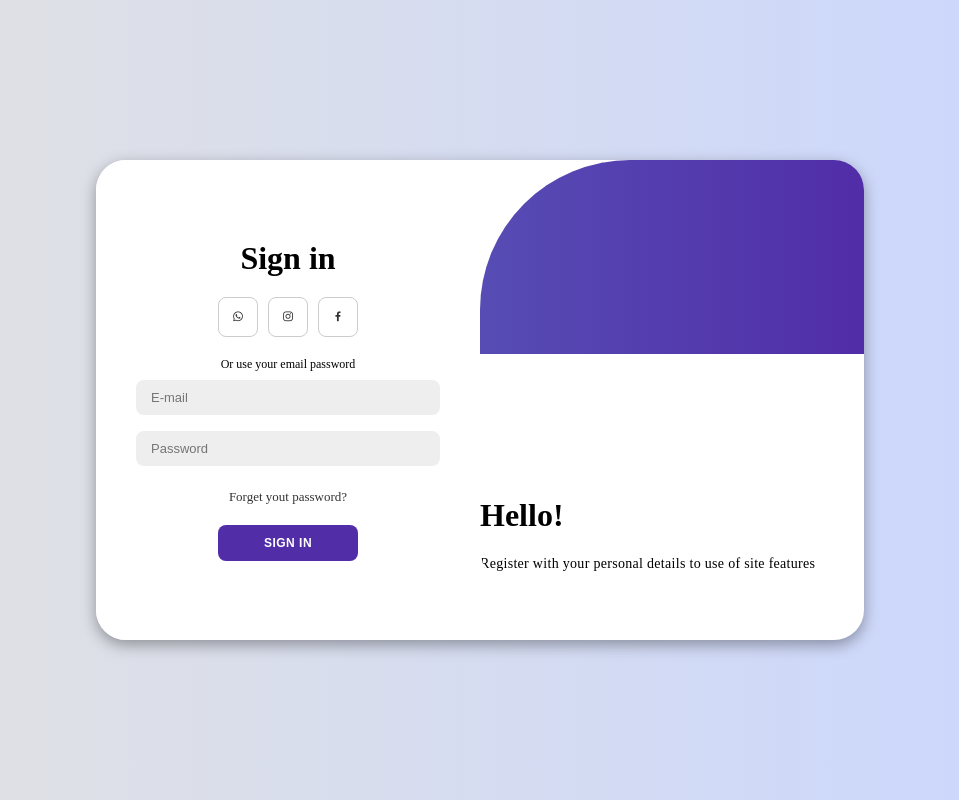
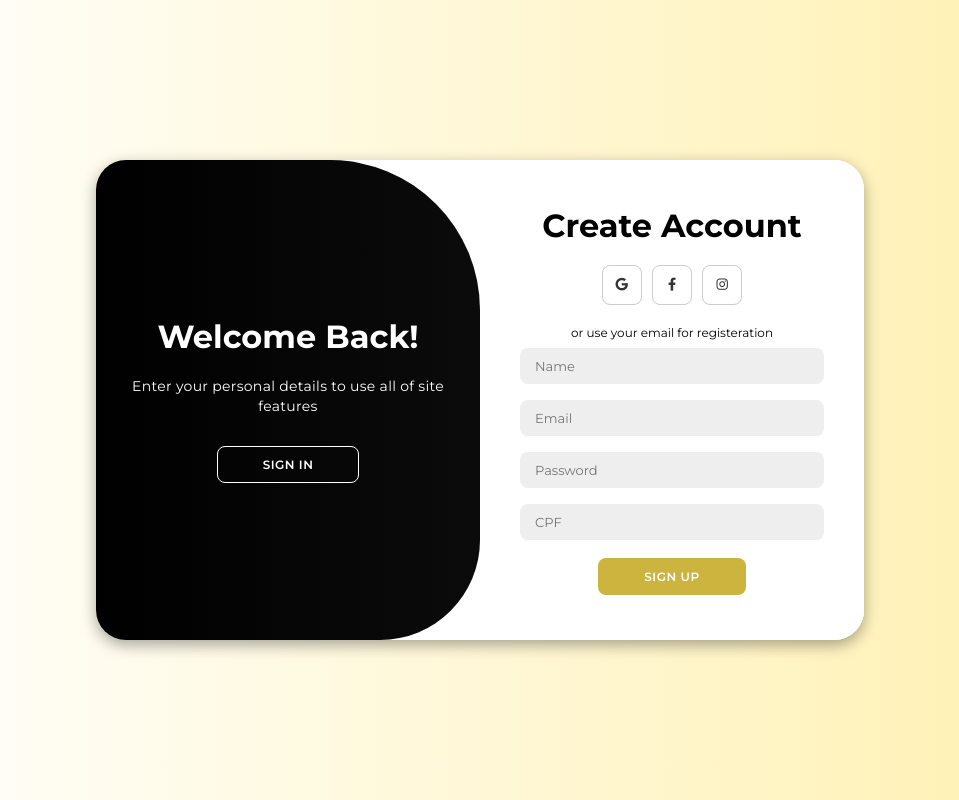
Before and after one commit to TaiSalvador/Trabalho-Final, a website: page Frontend/Login-e-create.html in a window 1280 px wide. Both pictures are taken after a click on the button "SIGN UP". Shown: the whole page, without its empty margins (160-1119 px from the left). Drawn offline with nearby package versions, Linux system fonts and the light colour scheme.

Commit message:
tela de login concluida

```diff
--- a/Frontend/Login-e-create.css
+++ b/Frontend/Login-e-create.css
@@ -1,20 +1,22 @@
-@import url('https://fonts.googleapis.com/css2?family=Montserrat:ital,wght@0,100..900;1,100..900&display=swap');
+@import url('https://fonts.googleapis.com/css2?family=Montserrat:wght@300;400;500;600;700&display=swap');
 
 *{
     margin: 0;
     padding: 0;
     box-sizing: border-box;
+    font-family: 'Montserrat', sans-serif;
+}
 
-}
 body{
     background-color: #c9d6ff;
-    background: linear-gradient(to right, #e2e2e2, #c9d6ff);
+    background: linear-gradient(to right, #ffffff, #fff0ae);
     display: flex;
     align-items: center;
     justify-content: center;
     flex-direction: column;
     height: 100vh;
 }
+
 .container{
     background-color: #fff;
     border-radius: 30px;
@@ -23,25 +25,29 @@ body{
     overflow: hidden;
     width: 768px;
     max-width: 100%;
-    min-height: 480px ;
+    min-height: 480px;
 }
+
 .container p{
     font-size: 14px;
     line-height: 20px;
     letter-spacing: 0.3px;
     margin: 20px 0;
 }
+
 .container span{
     font-size: 12px;
 }
+
 .container a{
     color: #333;
     font-size: 13px;
     text-decoration: none;
     margin: 15px 0 10px;
 }
+
 .container button{
-    background-color: #512da8;
+    background-color: #ccb43e;
     color: #fff;
     font-size: 12px;
     padding: 10px 45px;
@@ -53,12 +59,14 @@ body{
     margin-top: 10px;
     cursor: pointer;
 }
-.container button.hidden {
+
+.container button.hidden{
     background-color: transparent;
     border-color: #fff;
 }
+
 .container form{
-    background-color: #FFF;
+    background-color: #fff;
     display: flex;
     align-items: center;
     justify-content: center;
@@ -66,7 +74,8 @@ body{
     padding: 0 40px;
     height: 100%;
 }
-.container input {
+
+.container input{
     background-color: #eee;
     border: none;
     margin: 8px 0;
@@ -76,7 +85,8 @@ body{
     width: 100%;
     outline: none;
 }
-.form-container {
+
+.form-container{
     position: absolute;
     top: 0;
     height: 100%;
@@ -88,32 +98,37 @@ body{
     width: 50%;
     z-index: 2;
 }
+
 .container.active .sign-in{
     transform: translateX(100%);
 }
+
 .sign-up{
     left: 0;
     width: 50%;
     opacity: 0;
     z-index: 1;
 }
+
 .container.active .sign-up{
     transform: translateX(100%);
     opacity: 1;
     z-index: 5;
     animation: move 0.6s;
 }
+
 @keyframes move{
     0%, 49.99%{
         opacity: 0;
-        z-index: 5;
+        z-index: 1;
     }
     50%, 100%{
         opacity: 1;
         z-index: 5;
     }
 }
-.social-icons {
+
+.social-icons{
     margin: 20px 0;
 }
 
@@ -121,12 +136,13 @@ body{
     border: 1px solid #ccc;
     border-radius: 20%;
     display: inline-flex;
-    justify-content:  center;
+    justify-content: center;
     align-items: center;
     margin: 0 3px;
     width: 40px;
     height: 40px;
 }
+
 .toggle-container{
     position: absolute;
     top: 0;
@@ -138,14 +154,16 @@ body{
     border-radius: 150px 0 0 100px;
     z-index: 1000;
 }
+
 .container.active .toggle-container{
     transform: translateX(-100%);
     border-radius: 0 150px 100px 0;
 }
+
 .toggle{
     background-color: #512da8;
     height: 100%;
-    background: linear-gradient(to right, #5c6bc0, #512da8);
+    background: linear-gradient(to right, black, #161616);
     color: #fff;
     position: relative;
     left: -100%;
@@ -154,11 +172,13 @@ body{
     transform: translateX(0);
     transition: all 0.6s ease-in-out;
 }
+
 .container.active .toggle{
     transform: translateX(50%);
 }
+
 .toggle-panel{
-    position:absolute;
+    position: absolute;
     width: 50%;
     height: 100%;
     display: flex;
@@ -171,11 +191,20 @@ body{
     transform: translateX(0);
     transition: all 0.6s ease-in-out;
 }
+
 .toggle-left{
     transform: translateX(-200%);
+}
+
+.container.active .toggle-left{
+    transform: translateX(0);
 }
 
 .toggle-right{
     right: 0;
     transform: translateX(0);
 }
+
+.container.active .toggle-right{
+    transform: translateX(200%);
+}
--- a/Frontend/Login-e-create.html
+++ b/Frontend/Login-e-create.html
@@ -1,72 +1,66 @@
 <!DOCTYPE html>
 <html lang="en">
+
 <head>
-    <meta charset="UTF-8" />
-    <link
-      rel="shortcut icon"
-      type="x-icon"
-      href="imagens/Salão_Além_do_Espelho__1_-removebg-preview.png"
-    />
-    <meta name="viewport" content="width=device-width, initial-scale=1.0" />
-    <title>Login</title>
-    <link rel="stylesheet" href="Login-e-create.css" />
-    <link
-      href="https://unpkg.com/boxicons@2.1.4/css/boxicons.min.css"
-      rel="stylesheet"
-    />
-    <link
-      rel="stylesheet"
-      href="https://cdnjs.cloudflare.com/ajax/libs/font-awesome/6.4.2/css/all.min.css"
-    />
+    <meta charset="UTF-8">
+    <link rel="shortcut icon" type="x-icon" href="imagens/Salão_Além_do_Espelho__1_-removebg-preview.png"/>
+    <meta name="viewport" content="width=device-width, initial-scale=1.0">
+    <link rel="stylesheet" href="https://cdnjs.cloudflare.com/ajax/libs/font-awesome/6.4.2/css/all.min.css">
+    <link rel="stylesheet" href="Login-e-create.css">
+    <title>Login-e-create</title>
 </head>
+
 <body>
+
     <div class="container" id="container">
         <div class="form-container sign-up">
             <form>
                 <h1>Create Account</h1>
                 <div class="social-icons">
-                <a href="#" class="icon"><i class="bx bxl-whatsapp"></i></a>
-                <a href="#" class="icon"><i class="bx bxl-instagram"></i></a>
-                <a href="#" class="icon"><i class="bx bxl-facebook"></i></a>
+                    <a href="#" class="icon"><i class="fa-brands fa-google"></i></a>
+                    <a href="#" class="icon"><i class="fa-brands fa-facebook-f"></i></a>
+                    <a href="#" class="icon"><i class="fa-brands fa-instagram"></i></a>
                 </div>
-              <span>Or use your email for registeraintion</span>
-              <input type="text" placeholder="Name" />
-              <input type="text" placeholder="E-mail" />
-              <input type="password" placeholder="Password" />
-              <input type="text" placeholder="cpf" />
-              <button>Sing Up</button>
+                <span>or use your email for registeration</span>
+                <input type="text" id="nome" placeholder="Name">
+                <input type="email" id="email" placeholder="Email">
+                <input type="password" id="senha" placeholder="Password">
+                <input type="text" id="cpf" placeholder="CPF">
+                <button onclick="cadastrarPessoa()">Sign Up</button>
             </form>
         </div>
-
         <div class="form-container sign-in">
             <form>
-              <h1>Sign in</h1>
+                <h1>Sign In</h1>
                 <div class="social-icons">
-                <a href="#" class="icon"><i class="bx bxl-whatsapp"></i></a>
-                <a href="#" class="icon"><i class="bx bxl-instagram"></i></a>
-                <a href="#" class="icon"><i class="bx bxl-facebook"></i></a>
+                    <a href="#" class="icon"><i class="fa-brands fa-google"></i></a>
+                    <a href="#" class="icon"><i class="fa-brands fa-facebook-f"></i></a>
+                    <a href="#" class="icon"><i class="fa-brands fa-instagram"></i></a>
                 </div>
-              <span>Or use your email password</span>
-              <input type="text" placeholder="E-mail" />
-              <input type="password" placeholder="Password" />
-              <a href="#">Forget yout password?</a>
-              <button>Sign In</button>
+                <span>or use your email password</span>
+                <input type="email" placeholder="Email">
+                <input type="password" placeholder="Password">
+                <a href="#">Forget Your Password?</a>
+                <a href="Header.html"><button>Sign In</button></a>
             </form>
         </div>
         <div class="toggle-container">
-            <div class="toggle"></div>
-            <div class="toggle-pantel toggle-left">
+            <div class="toggle">
+                <div class="toggle-panel toggle-left">
                     <h1>Welcome Back!</h1>
-                <p>Enter your personal details to use of site features</p>
+                    <p>Enter your personal details to use all of site features</p>
                     <button class="hidden" id="login">Sign In</button>
                 </div>
-            <div class="toggle-pantel toggle-right">
+                <div class="toggle-panel toggle-right">
                     <h1>Hello!</h1>
-                <p>Register with your personal details to use of site features</p>
+                    <p>Register with your personal details to use all of site features</p>
                     <button class="hidden" id="register">Sign Up</button>
                 </div>
             </div>
         </div>
-    <script src="script.js"></script>
+    </div>
+
+    <script src="Login-e-create.js"></script>
 </body>
+
 </html>
--- /dev/null
+++ b/Frontend/Login-e-create.js
@@ -0,0 +1,53 @@
+const container = document.getElementById('container');
+const registerBtn = document.getElementById('register');
+const loginBtn = document.getElementById('login');
+
+
+registerBtn.addEventListener('click', () => {
+
+    container.classList.add('active');
+
+});
+loginBtn.addEventListener('click', () => {
+
+    container.classList.remove('active');
+
+});
+
+function cadastrarPessoa() {
+    const nome = document.getElementById('nome').value;
+    const email = document.getElementById('email').value;
+    const senha = document.getElementById('senha').value;
+    const cpf = document.getElementById('cpf').value;
+
+    const cliente = {
+        nome : nome,
+        email: email,
+        senha: senha,
+        cpf: parseInt(cpf, 11)
+    };
+    fetch('http://localhost:3000/clientes', {
+        method: 'POST',
+        headers: {
+            'Content-Type': 'application/json'
+        },
+        body: JSON.stringify(cliente)
+    })
+        .then(response => {
+            if (response.ok) {
+                return response.json();
+            }
+            throw new Error('Erro ao cadastrar a cliente');
+        })
+        .then(data => {
+            console.log('Cliente cadastrada com sucesso:', data);
+
+            document.getElementById('nome').value = '';
+            document.getElementById('email').value = '';
+            document.getElementById('senha').value = '';
+            document.getElementById('cpf').value = '';
+        })
+        .catch(error => {
+            console.error('Erro:', error);
+        });
+}
```
Also changed, not shown: Backend/routes/RotasClientes.js (+13 -13 lines), Frontend/Header.html (+1 -1 lines), Frontend/script.js (deleted). Lines whose indentation alone changed are shown as unchanged.
